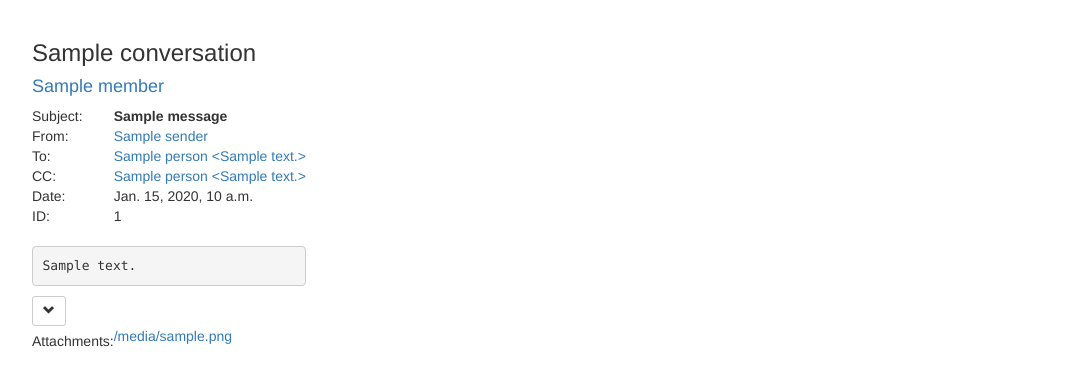
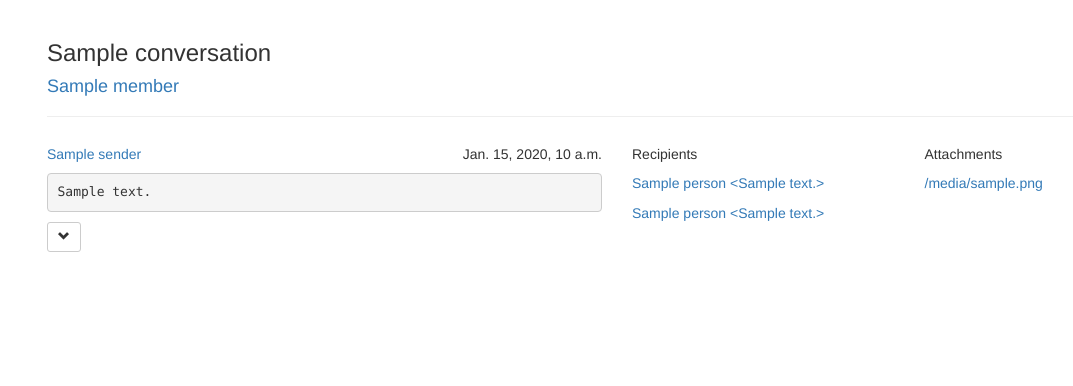
Before and after one commit to thechild/mbox2sql, a Django app: template reader/templates/conversation.html in a window 1280 px wide. Shown: the part 52-438 px from the top of the page, without its empty margins (38-1111 px from the left). Run offline with Django 3.2, Linux system fonts and the light colour scheme; the template is opened without the code that fills it: most values are stand-ins (such as "Sample title", 1, 10 or a date in 2020); some libraries are stand-ins or nearby versions.

Commit message:
better conversation views

```diff
--- a/reader/templates/conversation.html
+++ b/reader/templates/conversation.html
@@ -2,12 +2,28 @@
 {% block title %}{{ conversation.subject }}{% endblock %}
 
 {% block content %}
-<h3>{{ conversation.subject }}</h3>
+<div class="container">
+    <div class="row">
+        <div class="col-md-12">
+            <h3>{% if conversation.subject %}{{ conversation.subject }}{% else %}&lt;No Subject&gt;{% endif %}</h3>
             <h4>{% for member in conversation.members.all %}<a href="{% url 'reader:person' member.id %}">{{ member.name }}</a>{% if not forloop.last %}, {% endif %}{% endfor %}</h4>
-
+            <hr>
+        </div>
+    </div>
+    <div class="row">
+        <div class="col-md-9">
             {% for message in conversation.sorted_messages %}
                 {% include "display_message.html" %}
             {% empty %}
                 <p> Couldn't find any messages in this conversation - weird </p>
             {% endfor %}
+        </div>
+        <div class="col-md-3">
+            <h5>Attachments</h5>
+            {% for attachment in conversation.attachments %}
+            <p><a href="/{{ attachment.stored_location }}">{{ attachment.filename }}</a></p>
+            {% endfor %}
+        </div>
+    </div>
+</div>
 {% endblock %}
--- a/reader/templates/display_message.html
+++ b/reader/templates/display_message.html
@@ -1,41 +1,51 @@
-    <table>
+{% comment %}
+<div class="row">
+    <table class="col-md-10">
         <tr>
-            <td>Subject:</td>
-            <td><strong>{{ message.cleaned_subject }}</strong></td>
-        </tr>
-        <tr>
-            <td>From:</td>
+            <td class="col-md-2">From:</td>
             <td><a href="{% url 'reader:person' message.sender.id %}">{{ message.sender.name }}</a></td>
         </tr>
+
         <tr>
-            <td>To:</td>
+            <td class="col-md-2">To:</td>
             <td>{% for person in message.recipients.all %}<a href="{% url 'reader:person' person.id %}">{{ person.name }} &lt;{{ person.address }}&gt;</a> {% endfor %}
             </td>
         </tr>
         <tr>
-            <td>CC:</td>
+            <td class="col-md-2">CC:</td>
             <td>{% for person in message.cc_recipients.all %}<a href="{% url 'reader:person' person.id %}">{{ person.name }} &lt;{{ person.address }}&gt;</a> {% endfor %}
             </td>
             </tr>
         <tr>
-            <td>Date:</td>
+            <td class="col-md-2">Date:</td>
             <td>{{ message.sent_date }}</td>
         </tr>
-        {% comment %}
         <tr>
-            <td>Message-ID:</td>
+            <td class="col-md-2">Message-ID:</td>
             <td>{{ message.message_id }}</td>
         </tr>
-        {% endcomment %}
         <tr>
-            <td>ID:</td>
+            <td class="col-md-2">ID:</td>
             <td>{{ message.id }}</td>
         </tr>
         <tr>
             <td colspan=2>&nbsp;</td>
         </tr>
-        <tr>
-            <td colspan=2>
+    </table>
+    <div class="col-md-2">
+                {% if message.attachments.all %}
+        <h5>Attachments</h5>
+        {% for attachment in message.attachments.all %}
+            <p><a href="/{{ attachment.stored_location }}">{{ attachment.filename }}</a></p>
+        {% endfor %}
+        {% endif %}
+    </div>
+</div>
+{% endcomment %}
+
+<div class="row">
+    <div class="col-md-8">
+        <h5><a href="{% url 'reader:person' message.sender.id %}">{{ message.sender.name }}</a><span class="pull-right">{{ message.sent_date }}</span></h5>
         {% if show_text or not message.body_html %}
             <pre>{{ message.body_reply_text | striptags }}</pre>
             <button type="button" data-toggle="collapse" data-target="#msgdetails{{ forloop.counter }}" class="btn btn-default btn-sm"><span class="glyphicon glyphicon-chevron-down"></span></button>
@@ -47,16 +57,14 @@
                 </div>
             </div>
         {% endif %}
-            </td>
-        </tr>
-        {% if message.attachments.all %}
-        <tr>
-            <td>Attachments:</td>
-            <td>
-                {% for attachment in message.attachments.all %}
-                <p><a href="/{{ attachment.stored_location }}">{{ attachment.filename }}</a></p>
+    </div>
+    <div class="col-md-4">
+        <h5>Recipients</h5>
+        {% for person in message.recipients.all %}
+        <p><a href="{% url 'reader:person' person.id %}">{{ person.name }} &lt;{{ person.address }}&gt;</a></p>
         {% endfor %}
-            </td>
-        </tr>
-        {% endif %}
-    </table>
+        {% for person in message.cc_recipients.all %}
+        <p><a href="{% url 'reader:person' person.id %}">{{ person.name }} &lt;{{ person.address }}&gt;</a></p>
+        {% endfor %}
+    </div>
+</div>
```
Also changed, not shown: reader/templates/conversation_list.html (+10 -10 lines). Lines whose indentation alone changed are shown as unchanged.
